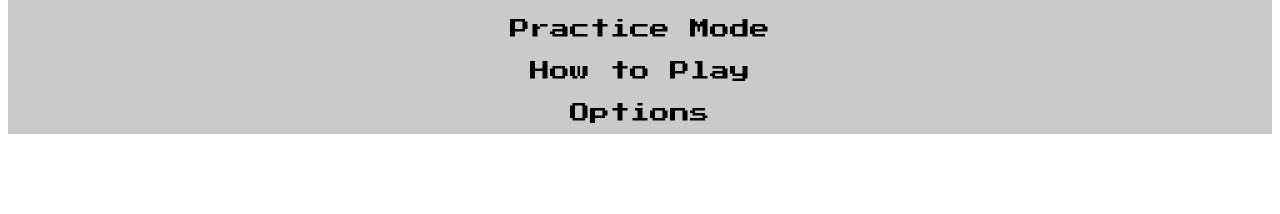
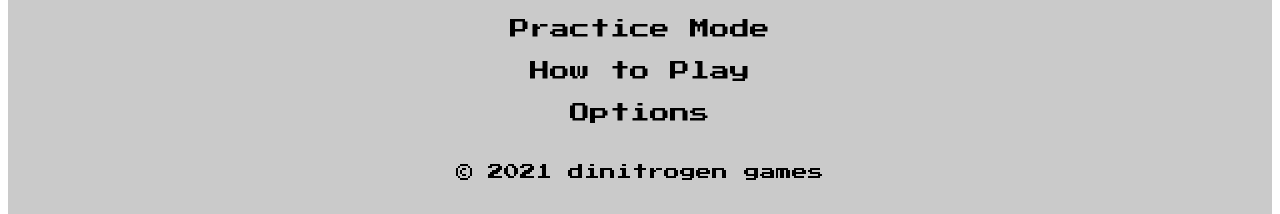
Before and after one commit to dinitrogen/TOP-game-jam-1, a website with bundled scripts: page index.html in a window 1280 px wide. Both pictures are taken after a click on the button "Start". Shown: the part 638-852 px from the top of the page. Before the commit the page ends 808 px from the top, so only its background shows below. Built offline with nearby package versions, Linux system fonts and the light colour scheme; files whose address does not match are found by name.

Commit message:
Updated layout of "new game" screen.

```diff
--- a/script.js
+++ b/script.js
@@ -1322,6 +1322,12 @@ function createTitleLogoDiv() {
     return titleLogoDiv;
 }
 
+function createSpacerDiv () {
+    const spacerDiv = document.createElement('div');
+    spacerDiv.classList.add('spacerDiv');
+    return spacerDiv;
+}
+
 function createFooterDiv() {
     const footerDiv = document.createElement('div');
     footerDiv.classList.add('footerDiv');
@@ -1344,8 +1350,7 @@ function loadTitleScreen() {
 
     const titleLogoDiv = createTitleLogoDiv();
     const startButtonDiv = createStartButtonDiv();
-    const spacerDiv = document.createElement('div');
-    spacerDiv.classList.add('spacerDiv');
+    const spacerDiv = createSpacerDiv();
     const footerDiv = createFooterDiv();
 
     content.appendChild(titleScreenContent);
@@ -1362,19 +1367,26 @@ let practiceModeStatus = false;
 function loadNewGameScreen() {
     const content = document.getElementById('content');
     content.textContent = '';
+    const newGameScreenContent = document.createElement('div');
+    newGameScreenContent.classList.add('newGameScreenContent');
+
     const titleLogoDiv = createTitleLogoDiv();
     const newGameButtonDiv = createNewGameButtonDiv();
     const practiceModeButton = createPracticeModeButton();
     const howToPlayButton = createHowToPlayButton();
     const optionsButton = createOptionsButton();
+    const spacerDiv = createSpacerDiv();
+    const footerDiv = createFooterDiv();
 
-    content.appendChild(titleLogoDiv);
     newGameButtonDiv.appendChild(practiceModeButton);
     newGameButtonDiv.appendChild(howToPlayButton);
     newGameButtonDiv.appendChild(optionsButton);
 
-    content.appendChild(newGameButtonDiv);
-
+    content.appendChild(newGameScreenContent);
+    newGameScreenContent.appendChild(titleLogoDiv);
+    newGameScreenContent.appendChild(newGameButtonDiv);
+    newGameScreenContent.appendChild(spacerDiv);
+    newGameScreenContent.appendChild(footerDiv);
 
 }
 
--- a/style.css
+++ b/style.css
@@ -12,7 +12,7 @@ body, html, #content {
     height: 100%;
 }
 
-.titleScreenContent {
+.titleScreenContent, .newGameScreenContent {
     height: 100%;
     display: flex;
     flex-direction: column;
```
